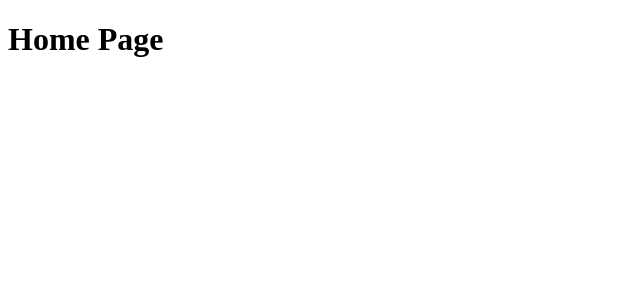
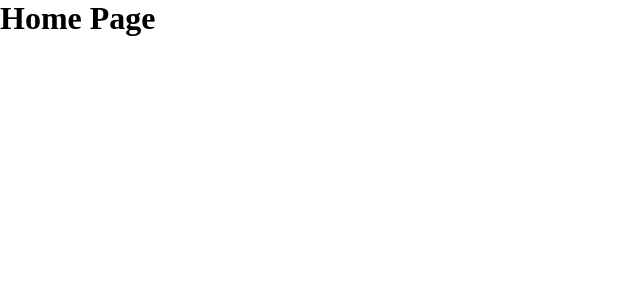
Before and after one commit to ChaosCantrip/SharkBotOnline, a Next.js app: page / in a window 1280 px wide. Shown: the top 300 px of the page, without its empty margins (0-640 px from the left). Built offline with nearby package versions, Linux system fonts and the light colour scheme.

Commit message:
Added global stylings

```diff
--- a/src/styles/global.css
+++ b/src/styles/global.css
@@ -0,0 +1,10 @@
+* {
+    margin: 0;
+    padding: 0;
+    box-sizing: border-box;
+}
+
+html, body {
+    height: 100%;
+    width: 100%;
+}
```
